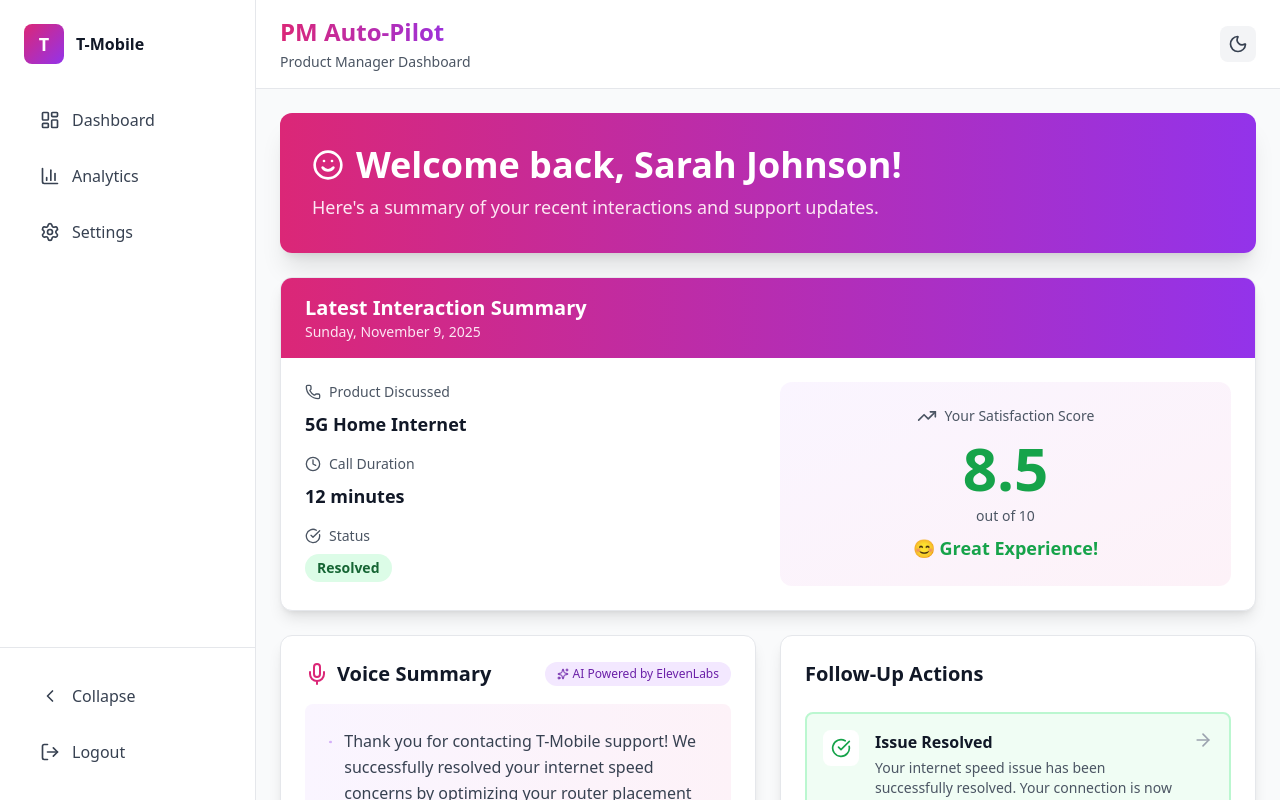
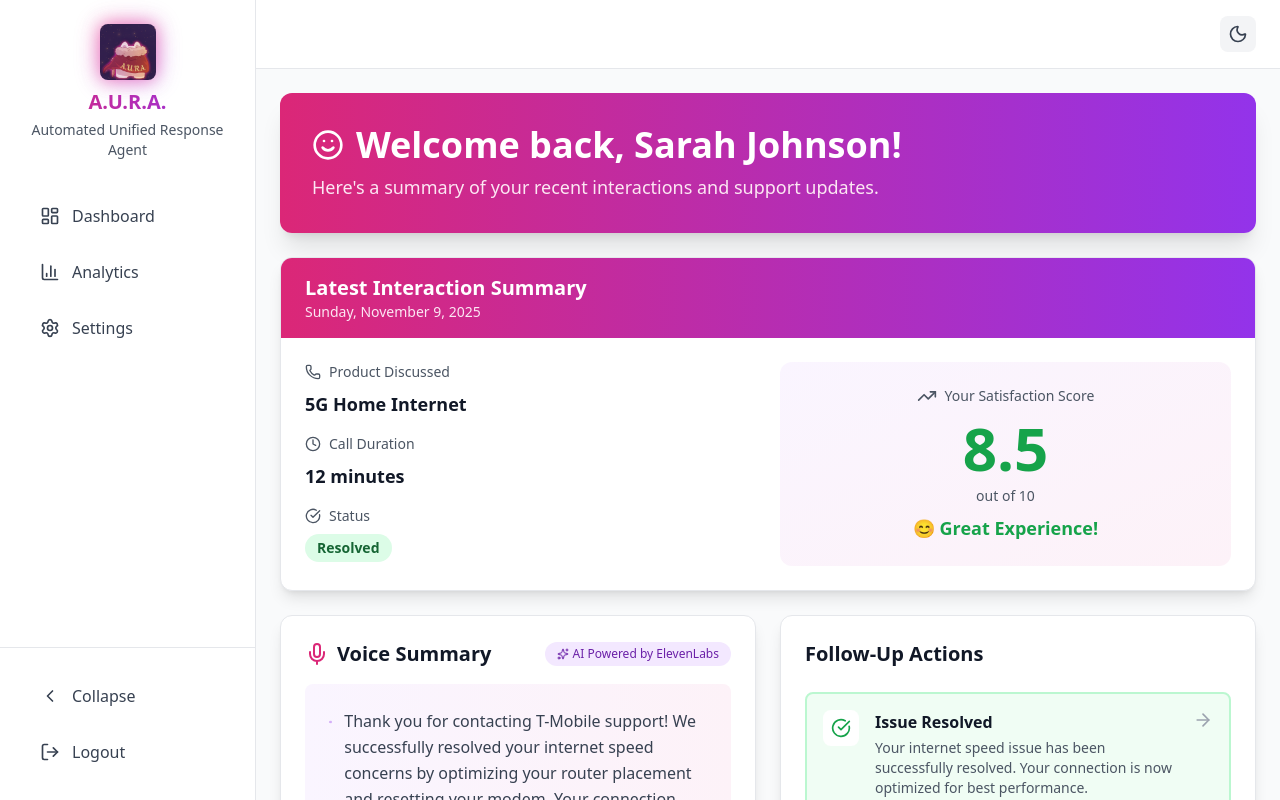
Before and after one commit to arnavjainpro/HACKUTD, a Next.js app in the folder frontend/: page /customer in a window 1280 px wide. Shown: the top 800 px of the page. Built offline with nearby package versions, Linux system fonts and the light colour scheme; no server answers.

Commit message:
added logo and improved sidebar toggle

```diff
--- a/frontend/app/page.tsx
+++ b/frontend/app/page.tsx
@@ -4,6 +4,7 @@
 import { useRouter } from 'next/navigation'
 import { useEffect, useState } from 'react'
 import { Sparkles, Brain, Zap, TrendingUp, Shield, Users, Phone, MessageSquare, BarChart3, Radio } from 'lucide-react'
+import Image from 'next/image'
 
 export default function Home() {
   const { user, isLoading } = useUser()
@@ -57,8 +58,14 @@
           <div className="flex items-center gap-3">
             <div className="relative">
               <div className="absolute inset-0 bg-gradient-to-br from-pink-600 to-purple-600 rounded-xl blur-md opacity-75 animate-pulse"></div>
-              <div className="relative w-10 h-10 rounded-xl bg-gradient-to-br from-pink-600 to-purple-600 flex items-center justify-center">
-                <Radio className="w-6 h-6 text-white animate-pulse" />
+              <div className="relative w-10 h-10 rounded-xl overflow-hidden">
+                <Image
+                  src="/aura-logo.png"
+                  alt="A.U.R.A."
+                  width={40}
+                  height={40}
+                  className="object-cover"
+                />
               </div>
             </div>
             <div>
--- a/frontend/components/Header.tsx
+++ b/frontend/components/Header.tsx
@@ -5,7 +5,7 @@
 import { useUser } from '@auth0/nextjs-auth0/client';
 
 export default function Header() {
-  const { theme, toggleTheme } = usePMDashboardStore();
+  const { theme, toggleTheme, sidebarCollapsed } = usePMDashboardStore();
   const { user } = useUser();
 
   return (
@@ -13,12 +13,16 @@
       <div className="px-6 py-4">
         <div className="flex items-center justify-between">
           <div>
-            <h1 className="text-2xl font-bold bg-gradient-to-r from-pink-600 to-purple-600 bg-clip-text text-transparent">
-              PM Auto-Pilot
-            </h1>
-            <p className="text-sm text-gray-600 dark:text-gray-400 mt-1">
-              Product Manager Dashboard
-            </p>
+            {sidebarCollapsed && (
+              <div>
+                <h1 className="text-2xl font-bold bg-gradient-to-r from-pink-600 to-purple-600 bg-clip-text text-transparent">
+                  A.U.R.A.
+                </h1>
+                <p className="text-sm text-gray-600 dark:text-gray-400 mt-1">
+                  Automated Unified Response Agent
+                </p>
+              </div>
+            )}
           </div>
 
           <div className="flex items-center gap-4">
--- a/frontend/components/Sidebar.tsx
+++ b/frontend/components/Sidebar.tsx
@@ -4,10 +4,12 @@
 import { usePathname } from 'next/navigation';
 import { LayoutDashboard, BarChart3, Settings, LogOut, ChevronLeft, ChevronRight } from 'lucide-react';
 import { useState } from 'react';
+import Image from 'next/image';
+import { usePMDashboardStore } from '@/lib/pmStore';
 
 export default function Sidebar() {
   const pathname = usePathname();
-  const [isCollapsed, setIsCollapsed] = useState(false);
+  const { sidebarCollapsed, toggleSidebar } = usePMDashboardStore();
 
   const links = [
     { href: '/dashboard', label: 'Dashboard', icon: LayoutDashboard },
@@ -16,14 +18,28 @@
   ];
 
   return (
-    <aside className={`${isCollapsed ? 'w-20' : 'w-64'} bg-white dark:bg-gray-900 border-r border-gray-200 dark:border-gray-800 transition-all duration-300 h-screen sticky top-0 flex flex-col`}>
+    <aside className={`${sidebarCollapsed ? 'w-20' : 'w-64'} bg-white dark:bg-gray-900 border-r border-gray-200 dark:border-gray-800 transition-all duration-300 h-screen sticky top-0 flex flex-col`}>
       <div className="p-6 flex-1">
-        <div className={`flex items-center gap-3 mb-8 ${isCollapsed ? 'justify-center' : ''}`}>
-          <div className="w-10 h-10 rounded-lg bg-gradient-to-br from-pink-600 to-purple-600 flex items-center justify-center flex-shrink-0">
-            <span className="text-white font-bold text-lg">T</span>
+        <div className={`flex flex-col gap-2 mb-8 items-center`}>
+          <div className="relative w-14 h-14">
+            <div className="absolute inset-0 bg-gradient-to-br from-pink-500 to-purple-500 rounded-lg blur-md opacity-60"></div>
+            <Image
+              src="/aura-logo.png"
+              alt="A.U.R.A."
+              width={56}
+              height={56}
+              className="rounded-lg flex-shrink-0 relative z-10 drop-shadow-[0_0_8px_rgba(236,72,153,0.5)]"
+            />
           </div>
-          {!isCollapsed && (
-            <span className="font-semibold text-gray-900 dark:text-white whitespace-nowrap">T-Mobile</span>
+          {!sidebarCollapsed && (
+            <div className="text-center">
+              <h2 className="text-xl font-bold bg-gradient-to-r from-pink-600 to-purple-600 bg-clip-text text-transparent">
+                A.U.R.A.
+              </h2>
+              <p className="text-sm text-gray-600 dark:text-gray-400 mt-1">
+                Automated Unified Response Agent
+              </p>
+            </div>
           )}
         </div>
 
@@ -40,11 +56,11 @@
                   isActive
                     ? 'bg-pink-600 text-white shadow-lg shadow-pink-600/30'
                     : 'text-gray-700 dark:text-gray-300 hover:bg-gray-100 dark:hover:bg-gray-800'
-                } ${isCollapsed ? 'justify-center' : ''}`}
-                title={isCollapsed ? link.label : undefined}
+                } ${sidebarCollapsed ? 'justify-center' : ''}`}
+                title={sidebarCollapsed ? link.label : undefined}
               >
                 <Icon className="w-5 h-5 flex-shrink-0" />
-                {!isCollapsed && <span className="font-medium">{link.label}</span>}
+                {!sidebarCollapsed && <span className="font-medium">{link.label}</span>}
               </Link>
             );
           })}
@@ -55,11 +71,11 @@
       <div className="p-6 border-t border-gray-200 dark:border-gray-800">
         <div className="space-y-2">
           <button
-            onClick={() => setIsCollapsed(!isCollapsed)}
-            className={`flex items-center gap-3 px-4 py-3 rounded-lg text-gray-700 dark:text-gray-300 hover:bg-gray-100 dark:hover:bg-gray-800 transition-colors w-full ${isCollapsed ? 'justify-center' : ''}`}
-            title={isCollapsed ? (isCollapsed ? 'Expand' : 'Collapse') : undefined}
+            onClick={toggleSidebar}
+            className={`flex items-center gap-3 px-4 py-3 rounded-lg text-gray-700 dark:text-gray-300 hover:bg-gray-100 dark:hover:bg-gray-800 transition-colors w-full ${sidebarCollapsed ? 'justify-center' : ''}`}
+            title={sidebarCollapsed ? 'Expand' : 'Collapse'}
           >
-            {isCollapsed ? (
+            {sidebarCollapsed ? (
               <ChevronRight className="w-5 h-5 flex-shrink-0" />
             ) : (
               <>
@@ -71,11 +87,11 @@
 
           <a
             href="/api/auth/logout"
-            className={`flex items-center gap-3 px-4 py-3 rounded-lg text-gray-700 dark:text-gray-300 hover:bg-gray-100 dark:hover:bg-gray-800 transition-colors ${isCollapsed ? 'justify-center' : ''}`}
-            title={isCollapsed ? 'Logout' : undefined}
+            className={`flex items-center gap-3 px-4 py-3 rounded-lg text-gray-700 dark:text-gray-300 hover:bg-gray-100 dark:hover:bg-gray-800 transition-colors ${sidebarCollapsed ? 'justify-center' : ''}`}
+            title={sidebarCollapsed ? 'Logout' : undefined}
           >
             <LogOut className="w-5 h-5 flex-shrink-0" />
-            {!isCollapsed && <span className="font-medium">Logout</span>}
+            {!sidebarCollapsed && <span className="font-medium">Logout</span>}
           </a>
         </div>
       </div>
--- a/frontend/lib/pmStore.ts
+++ b/frontend/lib/pmStore.ts
@@ -6,11 +6,13 @@
   isEscalating: boolean;
   isCalling: boolean;
   activeCallId: number | null;
+  sidebarCollapsed: boolean;
   setSelectedProduct: (product: string | null) => void;
   toggleTheme: () => void;
   setIsEscalating: (value: boolean) => void;
   setIsCalling: (value: boolean) => void;
   setActiveCallId: (id: number | null) => void;
+  toggleSidebar: () => void;
 }
 
 export const usePMDashboardStore = create<PMDashboardState>((set) => ({
@@ -19,9 +21,11 @@
   isEscalating: false,
   isCalling: false,
   activeCallId: null,
+  sidebarCollapsed: false,
   setSelectedProduct: (product) => set({ selectedProduct: product }),
   toggleTheme: () => set((state) => ({ theme: state.theme === 'light' ? 'dark' : 'light' })),
   setIsEscalating: (value) => set({ isEscalating: value }),
   setIsCalling: (value) => set({ isCalling: value }),
   setActiveCallId: (id) => set({ activeCallId: id }),
+  toggleSidebar: () => set((state) => ({ sidebarCollapsed: !state.sidebarCollapsed })),
 }));
```
Also changed, not shown: frontend/components/ThemeProvider.tsx (added), frontend/public/aura-logo.png (added), 1 other file (tests, documents, lock files or other folders).
